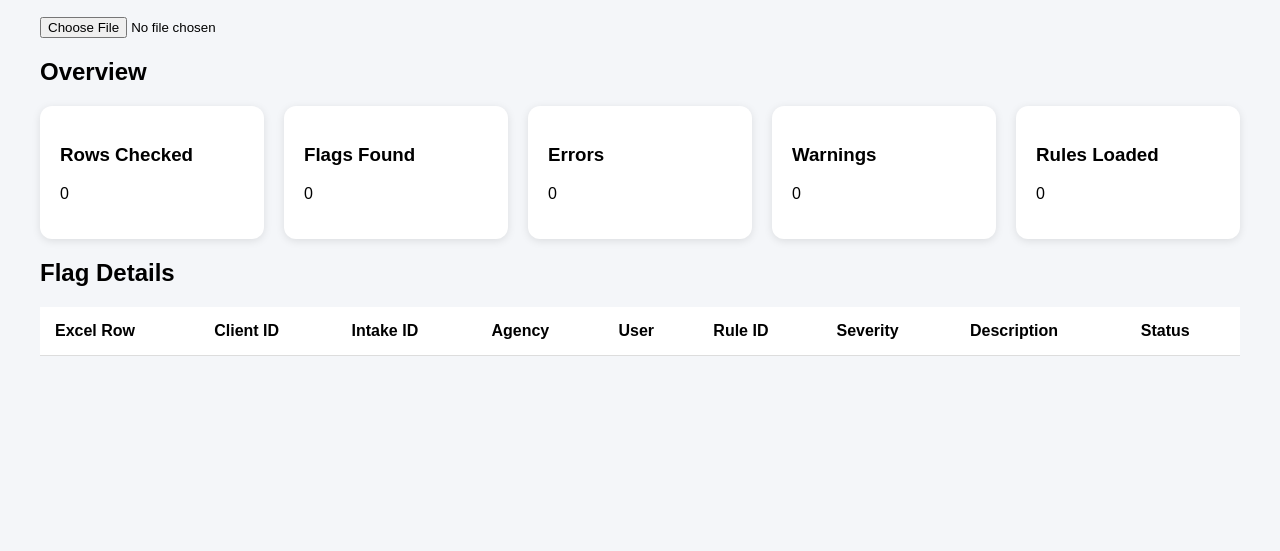
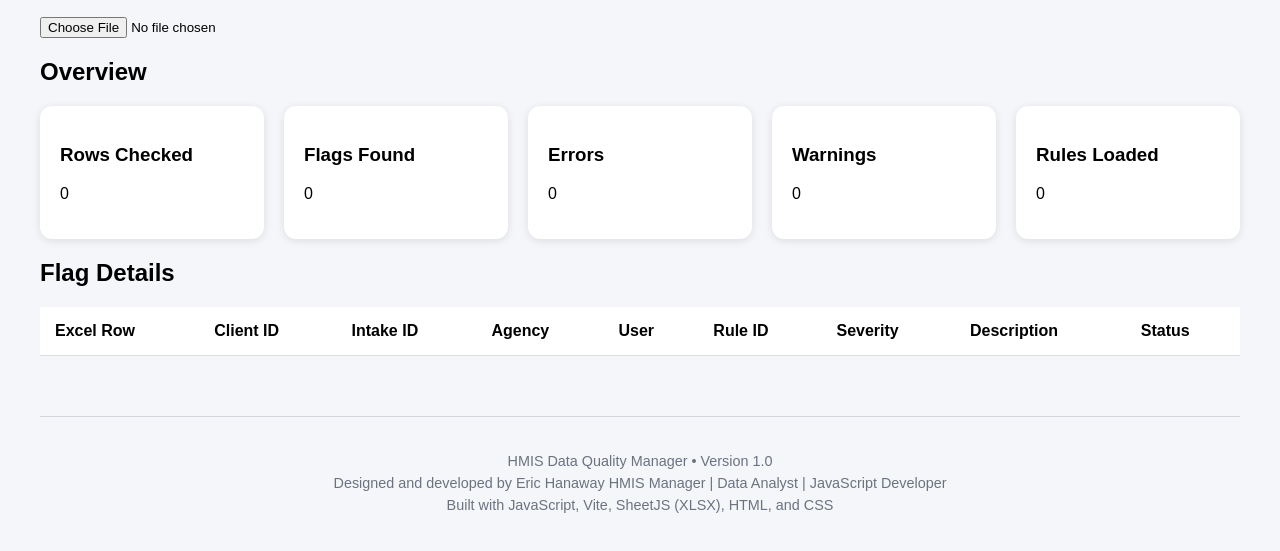
Before and after one commit to erichanaway/hmis-data-quality-app, a website built with Vite: page index.html in a window 1280 px wide. Shown: the part 141-692 px from the top of the page. Built offline with nearby package versions, Linux system fonts and the light colour scheme.

Commit message:
Complete v1.0 HMIS Data Quality App

```diff
--- a/index.html
+++ b/index.html
@@ -77,6 +77,23 @@
 
     </section>
 
+    <footer class="footer">
+
+      <p>
+        HMIS Data Quality Manager • Version 1.0
+      </p>
+
+      <p>
+        Designed and developed by Eric Hanaway
+        HMIS Manager | Data Analyst | JavaScript Developer
+      </p>
+
+      <p>
+        Built with JavaScript, Vite, SheetJS (XLSX), HTML, and CSS
+      </p>
+
+    </footer>
+
     <script type="module" src="/src/main.js"></script>
 
   </body>
--- a/src/style.css
+++ b/src/style.css
@@ -35,3 +35,16 @@ td {
   border-bottom: 1px solid #ddd;
   text-align: left;
 }
+
+.footer {
+  margin-top: 60px;
+  padding: 30px 20px;
+  text-align: center;
+  color: #6b7280;
+  border-top: 1px solid #d1d5db;
+  font-size: 0.9rem;
+}
+
+.footer p {
+  margin: 6px 0;
+}
```
